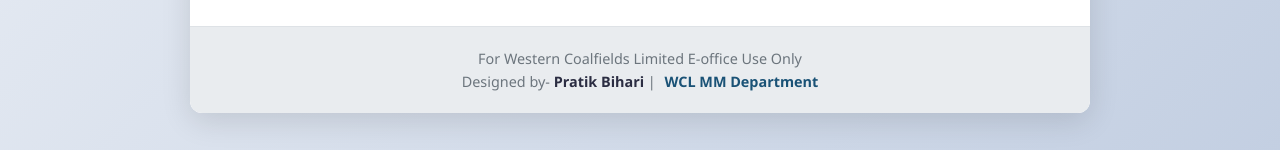
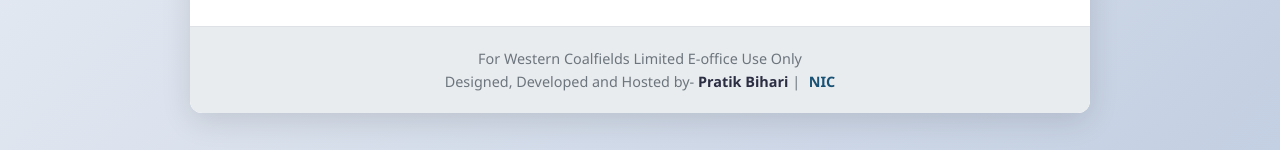
Before and after one commit to PratikBihari/PDF-Merger-Tool, a plain HTML site: page index.html in a window 1280 px wide. Shown: the part 903-1053 px from the top of the page. Drawn offline with Linux system fonts and the light colour scheme.

Commit message:
Update index.html

```diff
--- a/index.html
+++ b/index.html
@@ -75,7 +75,7 @@
 
         <footer class="app-footer">
             <p>For Western Coalfields Limited E-office Use Only</p>
-            <p>Designed by- <span class="designer-signature">Pratik Bihari</span> | <span class="wcl-branding">WCL MM Department</span></p>
+            <p>Designed, Developed and Hosted by- <span class="designer-signature">Pratik Bihari</span> | <span class="wcl-branding">NIC</span></p>
         </footer>
     </div>
 
```
